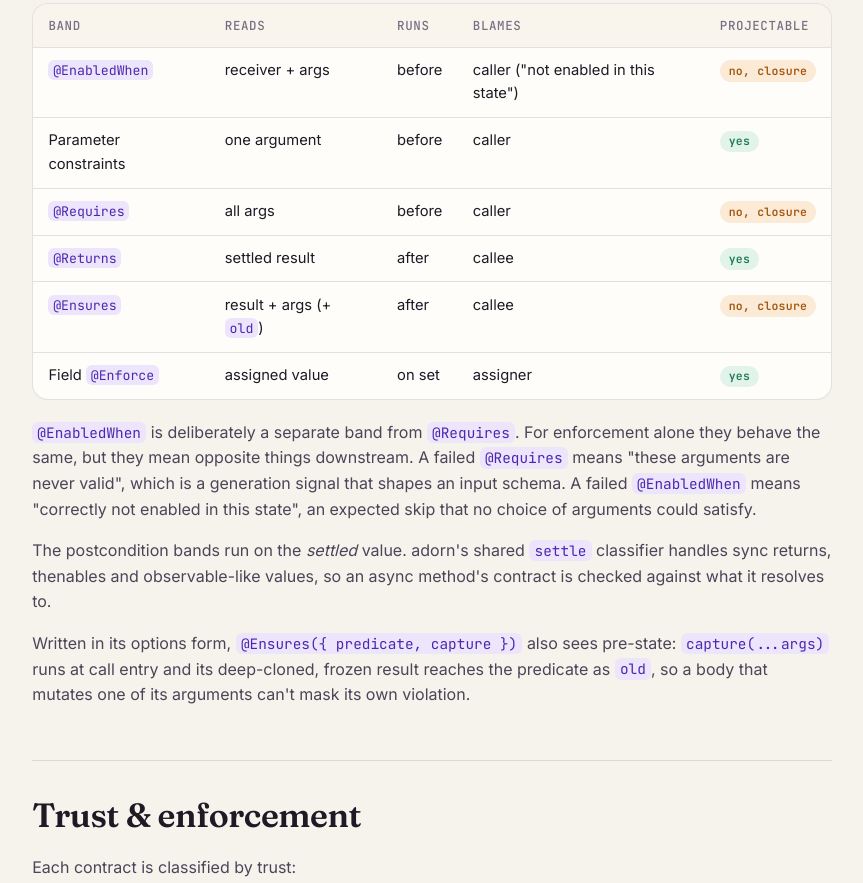
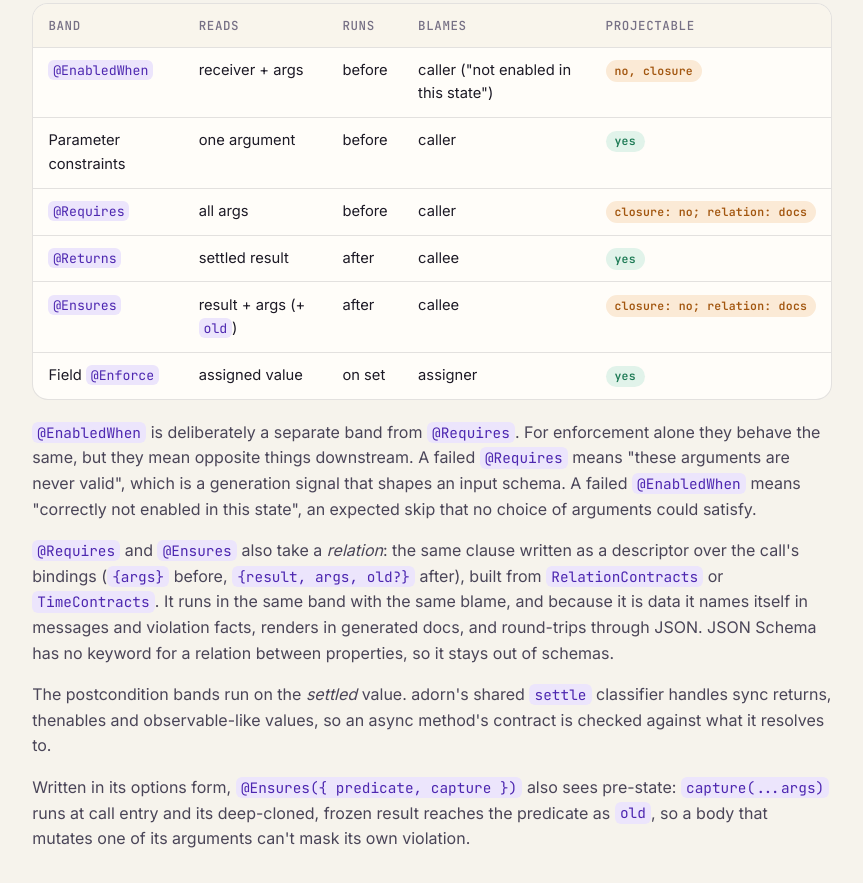
Before and after one commit to natwhite/adorn-website, a website: page public/architecture.html in a window 1280 px wide. Shown: the part 3297-4180 px from the top of the page, without its empty margins (319-1182 px from the left). Drawn offline with Linux system fonts and the light colour scheme.

Commit message:
docs(site): relation clauses project to docs; fix snippet imports

```diff
--- a/public/architecture.html
+++ b/public/architecture.html
@@ -177,9 +177,9 @@ toolSchemaFrom({ params: { seats: even({}) } }); // seats: { type: 'integer', mu
               <tbody>
                 <tr><td><code>@EnabledWhen</code></td><td>receiver + args</td><td>before</td><td>caller ("not enabled in this state")</td><td><span class="pill warn">no, closure</span></td></tr>
                 <tr><td>Parameter constraints</td><td>one argument</td><td>before</td><td>caller</td><td><span class="pill ok">yes</span></td></tr>
-                <tr><td><code>@Requires</code></td><td>all args</td><td>before</td><td>caller</td><td><span class="pill warn">no, closure</span></td></tr>
+                <tr><td><code>@Requires</code></td><td>all args</td><td>before</td><td>caller</td><td><span class="pill warn">closure: no; relation: docs</span></td></tr>
                 <tr><td><code>@Returns</code></td><td>settled result</td><td>after</td><td>callee</td><td><span class="pill ok">yes</span></td></tr>
-                <tr><td><code>@Ensures</code></td><td>result + args (+ <code>old</code>)</td><td>after</td><td>callee</td><td><span class="pill warn">no, closure</span></td></tr>
+                <tr><td><code>@Ensures</code></td><td>result + args (+ <code>old</code>)</td><td>after</td><td>callee</td><td><span class="pill warn">closure: no; relation: docs</span></td></tr>
                 <tr><td>Field <code>@Enforce</code></td><td>assigned value</td><td>on set</td><td>assigner</td><td><span class="pill ok">yes</span></td></tr>
               </tbody>
             </table>
@@ -190,6 +190,14 @@ toolSchemaFrom({ params: { seats: even({}) } }); // seats: { type: 'integer', mu
             <code>@Requires</code> means "these arguments are never valid", which is a generation signal that
             shapes an input schema. A failed <code>@EnabledWhen</code> means "correctly not enabled in this
             state", an expected skip that no choice of arguments could satisfy.
+          </p>
+          <p>
+            <code>@Requires</code> and <code>@Ensures</code> also take a <em>relation</em>: the same clause written
+            as a descriptor over the call's bindings (<code>{args}</code> before, <code>{result, args, old?}</code>
+            after), built from <code>RelationContracts</code> or <code>TimeContracts</code>. It runs in the same band
+            with the same blame, and because it is data it names itself in messages and violation facts, renders in
+            generated docs, and round-trips through JSON. JSON Schema has no keyword for a relation between
+            properties, so it stays out of schemas.
           </p>
           <p>The postcondition bands run on the <em>settled</em> value. adorn's shared <code>settle</code> classifier handles sync returns, thenables and observable-like values, so an async method's contract is checked against what it resolves to.</p>
           <p>Written in its options form, <code>@Ensures({ predicate, capture })</code> also sees pre-state: <code>capture(...args)</code> runs at call entry and its deep-cloned, frozen result reaches the predicate as <code>old</code>, so a body that mutates one of its arguments can't mask its own violation.</p>
@@ -340,7 +348,7 @@ const parameters = toolSchemaFrom({
           <div class="grid grid-2">
             <div class="card"><h3>No TypeScript cross-check</h3><p><code>@GreaterThan(0) x: string</code> compiles. adorn removes drift <em>between projections</em>; it doesn't reconcile the descriptor with TypeScript's own view.</p></div>
             <div class="card"><h3>Legacy decorators</h3><p>Parameter decorators exist only in legacy TypeScript. A standard-decorators adapter recording into the same core is on the roadmap.</p></div>
-            <div class="card"><h3>Closures stay closures</h3><p><code>@Requires</code>, <code>@Ensures</code> and <code>@EnabledWhen</code> carry no identity, so they're enforced and fuzzed but never projected.</p></div>
+            <div class="card"><h3>Closures stay closures</h3><p>A closure in <code>@Requires</code>, <code>@Ensures</code> or <code>@EnabledWhen</code> carries no identity, so it's enforced and fuzzed but never projected. Write a <code>@Requires</code> or <code>@Ensures</code> clause as a relation and it projects to docs.</p></div>
             <div class="card"><h3>Names from <code>toString()</code></h3><p>Parameter names are recovered from source text, so minification degrades them, though enforcement and projections degrade together.</p></div>
             <div class="card"><h3>No per-request policy</h3><p>Divergent enforcement per concurrent context isn't expressible today. Configuration is process-level.</p></div>
             <div class="card"><h3>Add-ons stay out of core</h3><p>Resilience, limits, caching and policy decorators belong in separate packages, so the root stays dependent on <code>tslib</code> only.</p></div>
--- a/scripts/snippets.ts
+++ b/scripts/snippets.ts
@@ -7,9 +7,10 @@ import {writeFileSync} from 'node:fs';
 import {resolve} from 'node:path';
 import {
     Contract, Tool, Describe, NotEmpty, OneOf, GreaterThanEqual, LessThanEqual,
-    toolSchemaForMethod, documentClass, renderMarkdown, telemetryForClass, serializeTelemetry,
     setContractDiagnosticsEnabled,
 } from '../../adorn/dist/index';
+import {toolSchemaForMethod, documentClass, renderMarkdown} from '../../adorn/dist/schema';
+import {telemetryForClass, serializeTelemetry} from '../../adorn/dist/privacy';
 
 setContractDiagnosticsEnabled(false);
 
```
Also changed, not shown: public/index.html (+1 -1 lines).
